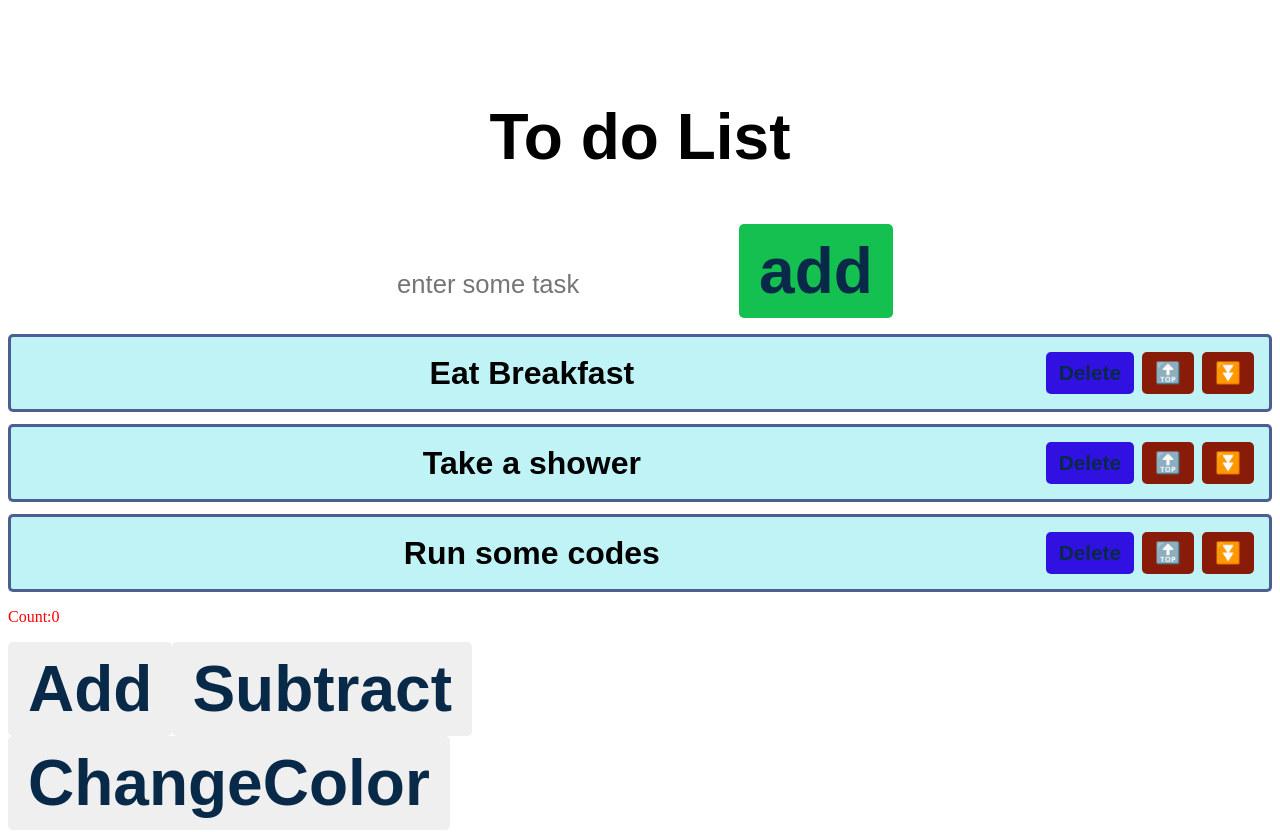
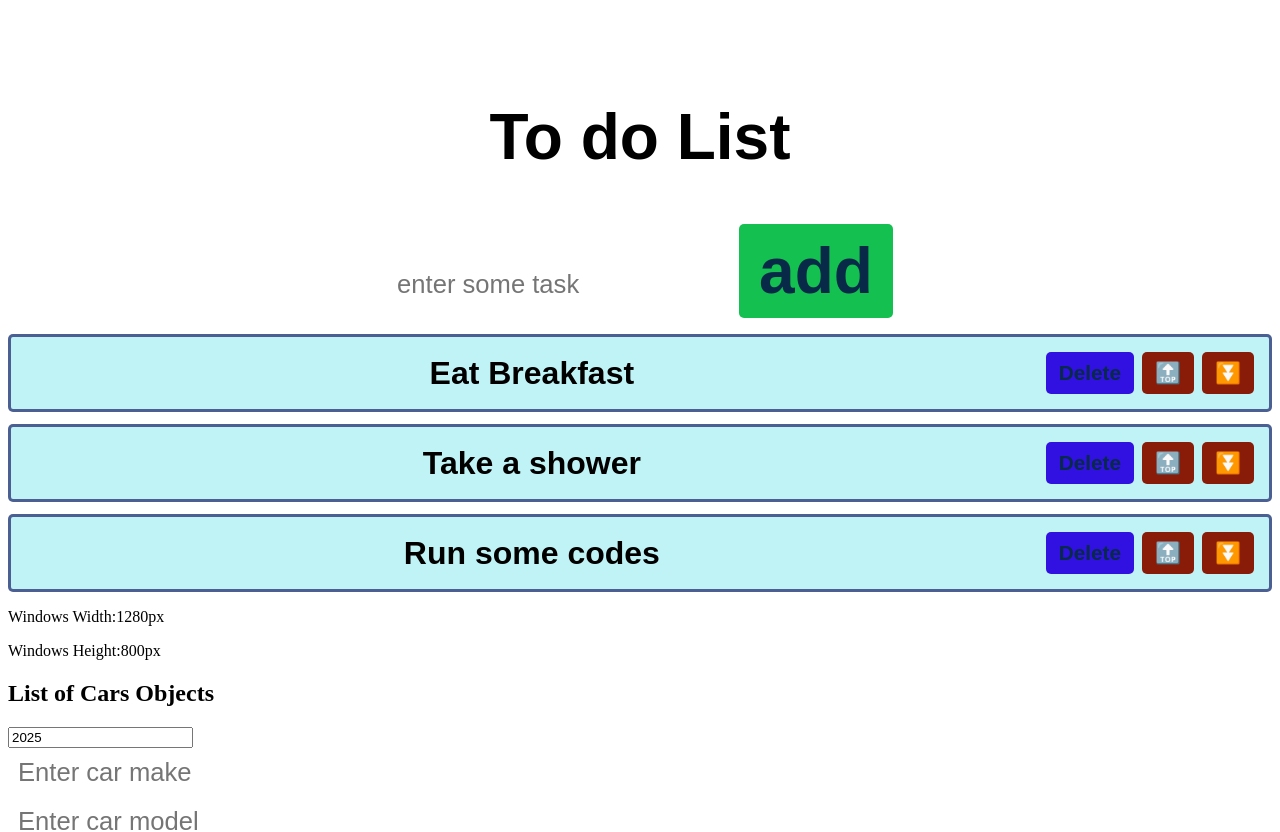
Before and after one commit to hpeter19/React, a React (Vite) app: page / in a window 1280 px wide. Shown: the top 832 px of the page. Built offline with nearby package versions, Linux system fonts and the light colour scheme.

Commit message:
setting up windows height and width pixels

```diff
--- a/src/myCompnent.jsx
+++ b/src/myCompnent.jsx
@@ -2,31 +2,17 @@
 
 function Mycompnent(){
 
-     const [count ,setCount]= useState(0);
-     const [color ,setColor]=useState("red");
+      const[width,setWidth]=useState(window.innerWidth);
+      const[height,setHeight]=useState(window.innerHeight);
 
 
-     useEffect(() => {
-        document.title=`count: ${count} ${color}`;
-     },[count,color]);//dependency array,when one of the values change,perform that side code
 
 
-     function addCount(){
-        setCount(c => c +1 )
-     }
-     function subtractCount(){
-        setCount(c => c -1 )
-     }
-    function changeColor(){
-        setColor(c=> c === "red"? "green" :"red");
-    }
 
-return(<>
+    return(<>
 
-    <p style={{color:color}}>Count:{count}</p>
-    <button onClick={addCount}>Add</button>
-    <button onClick={subtractCount}>Subtract</button><br/>
-    <button onClick={changeColor}>ChangeColor</button>
-      </>);
+           <p>Windows Width:{width}px</p>
+           <p>Windows Height:{height}px</p>
+           </>);
 }
 export default Mycompnent
```
